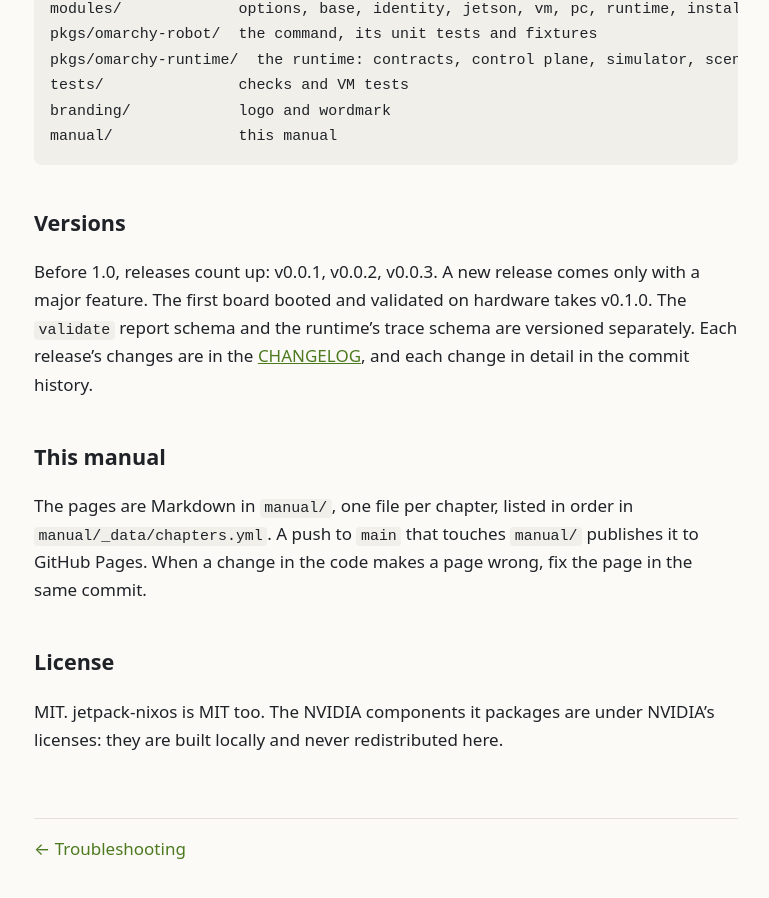
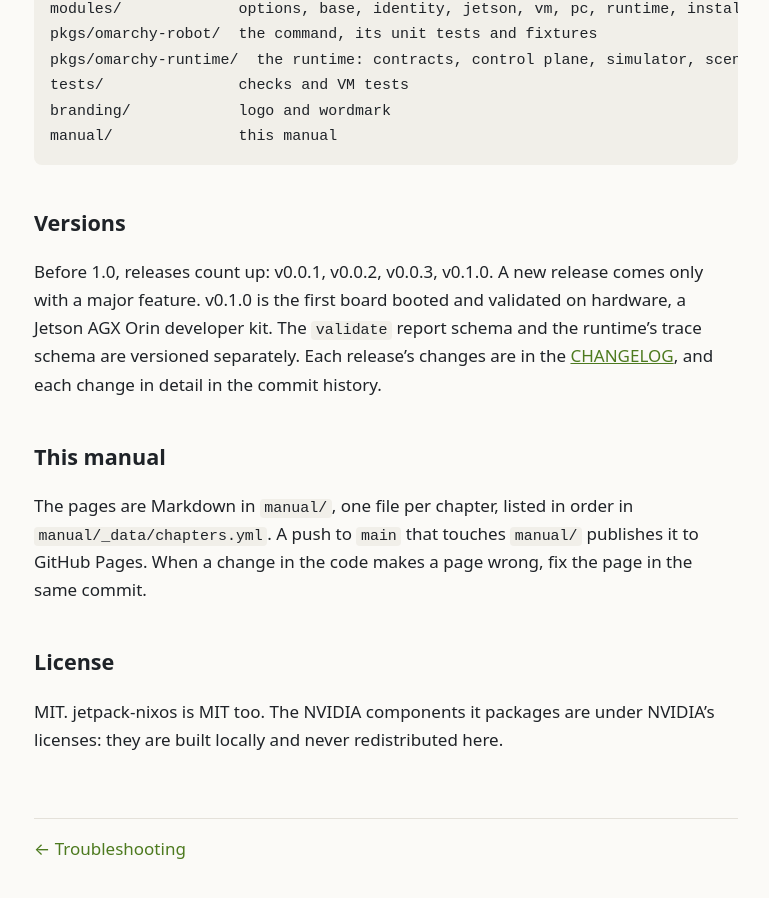
Before and after one commit to promaaa/omarchy-robots, a Jekyll site: the page built from manual/development.md, in a window 1280 px wide and 900 px high, scrolled down 1808 px. Shown: the whole window, without its empty margins (254-1023 px from the left). Built offline with Jekyll 4.4.1, drawn with Linux system fonts in a browser that asks for light colours.

Commit message:
release: v0.1.0
The first board booted and validated on hardware: a Jetson AGX Orin
developer kit, flashed, installed from a USB stick, validate all PASS but
camera (none connected), with the GPU checks, and updated and rolled back
across reboots.

Version 0.1.0 in flake.nix and pkgs/omarchy-runtime/pyproject.toml; the
CHANGELOG section; the README status and versioning.

```diff
--- a/manual/development.md
+++ b/manual/development.md
@@ -52,7 +52,7 @@ manual/              this manual
 
 ## Versions
 
-Before 1.0, releases count up: v0.0.1, v0.0.2, v0.0.3. A new release comes only with a major feature. The first board booted and validated on hardware takes v0.1.0. The `validate` report schema and the runtime's trace schema are versioned separately. Each release's changes are in the [CHANGELOG](https://github.com/promaaa/omarchy-robots/blob/main/CHANGELOG.md), and each change in detail in the commit history.
+Before 1.0, releases count up: v0.0.1, v0.0.2, v0.0.3, v0.1.0. A new release comes only with a major feature. v0.1.0 is the first board booted and validated on hardware, a Jetson AGX Orin developer kit. The `validate` report schema and the runtime's trace schema are versioned separately. Each release's changes are in the [CHANGELOG](https://github.com/promaaa/omarchy-robots/blob/main/CHANGELOG.md), and each change in detail in the commit history.
 
 ## This manual
 
--- a/pkgs/omarchy-runtime/pyproject.toml
+++ b/pkgs/omarchy-runtime/pyproject.toml
@@ -1,6 +1,6 @@
 [project]
 name = "omarchy-runtime"
-version = "0.0.3"
+version = "0.1.0"
 description = "Omarchy Robots runtime: goals in, verified executions and complete traces out (simulated)"
 license = "MIT"
 requires-python = ">=3.13"
```
Also changed, not shown: CHANGELOG.md, README.md, 1 other file.
